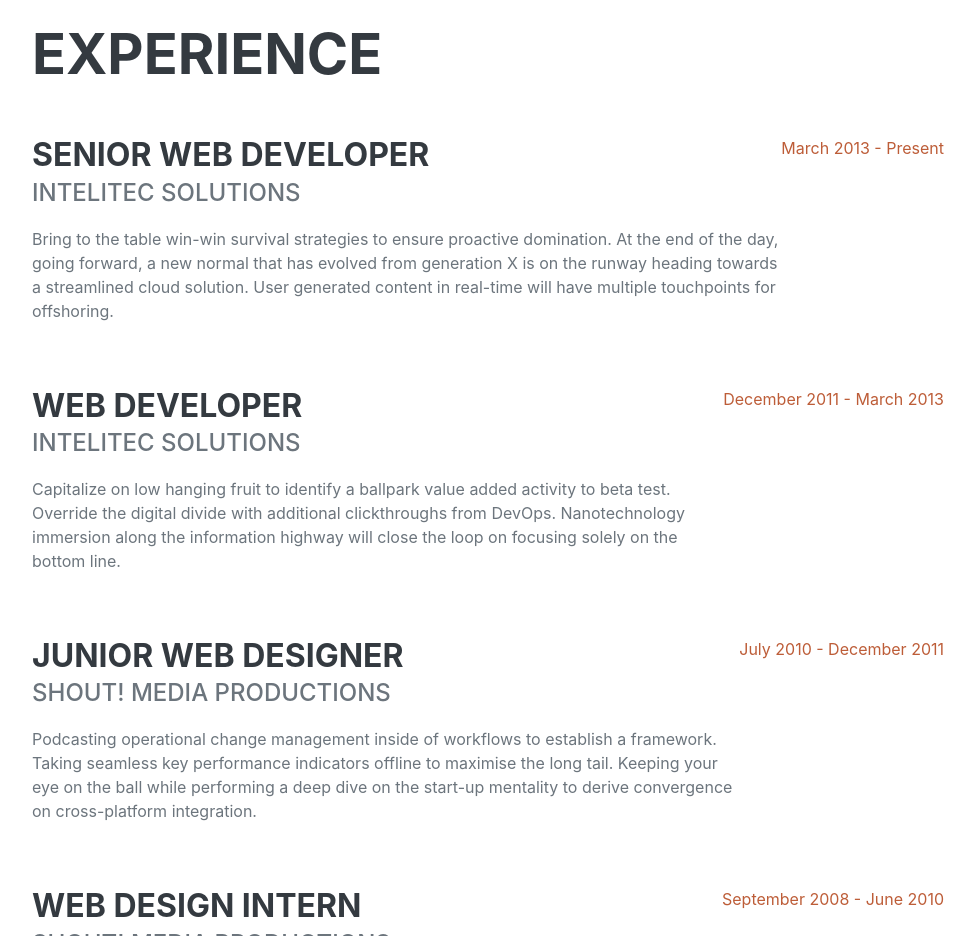
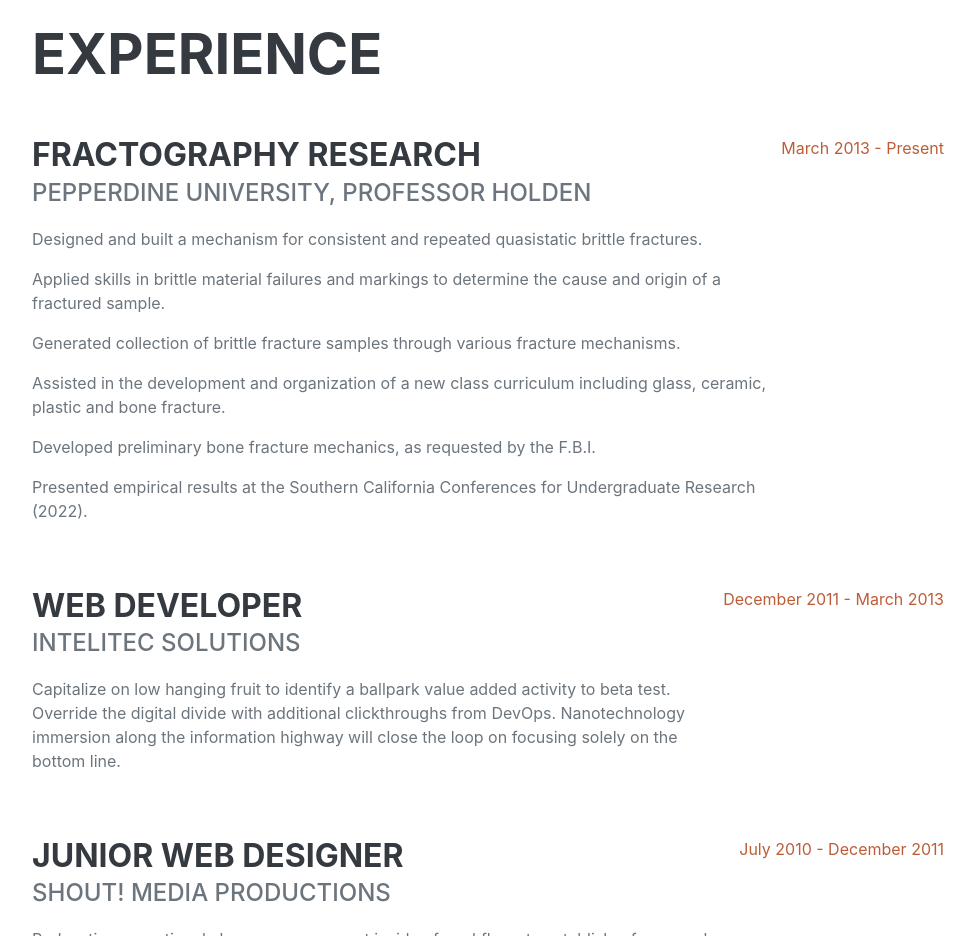
Before and after one commit to cjmunger/cjmunger.github.io, a plain HTML site: page index.html in a window 1280 px wide. Shown: the part 860-1796 px from the top of the page, without its empty margins (288-1263 px from the left). Drawn offline with nearby package versions, Linux system fonts and the light colour scheme; a web font is replaced by a local one.

Commit message:
Update index.html

```diff
--- a/index.html
+++ b/index.html
@@ -63,9 +63,14 @@
                     <h2 class="mb-5">Experience</h2>
                     <div class="d-flex flex-column flex-md-row justify-content-between mb-5">
                         <div class="flex-grow-1">
-                            <h3 class="mb-0">Senior Web Developer</h3>
-                            <div class="subheading mb-3">Intelitec Solutions</div>
-                            <p>Bring to the table win-win survival strategies to ensure proactive domination. At the end of the day, going forward, a new normal that has evolved from generation X is on the runway heading towards a streamlined cloud solution. User generated content in real-time will have multiple touchpoints for offshoring.</p>
+                            <h3 class="mb-0">Fractography Research</h3>
+                            <div class="subheading mb-3">Pepperdine University, Professor Holden</div>
+                            <p>Designed and built a mechanism for consistent and repeated quasistatic brittle fractures.</p>
+                            <p>Applied skills in brittle material failures and markings to determine the cause and origin of a fractured sample.</p>
+                            <p>Generated collection of brittle fracture samples through various fracture mechanisms.</p>
+                            <p>Assisted in the development and organization of a new class curriculum including glass, ceramic, plastic and bone fracture.</p>
+                            <p>Developed preliminary bone fracture mechanics, as requested by the F.B.I.</p>
+                            <p>Presented empirical results at the Southern California Conferences for Undergraduate Research (2022).</p>
                         </div>
                         <div class="flex-shrink-0"><span class="text-primary">March 2013 - Present</span></div>
                     </div>
```
